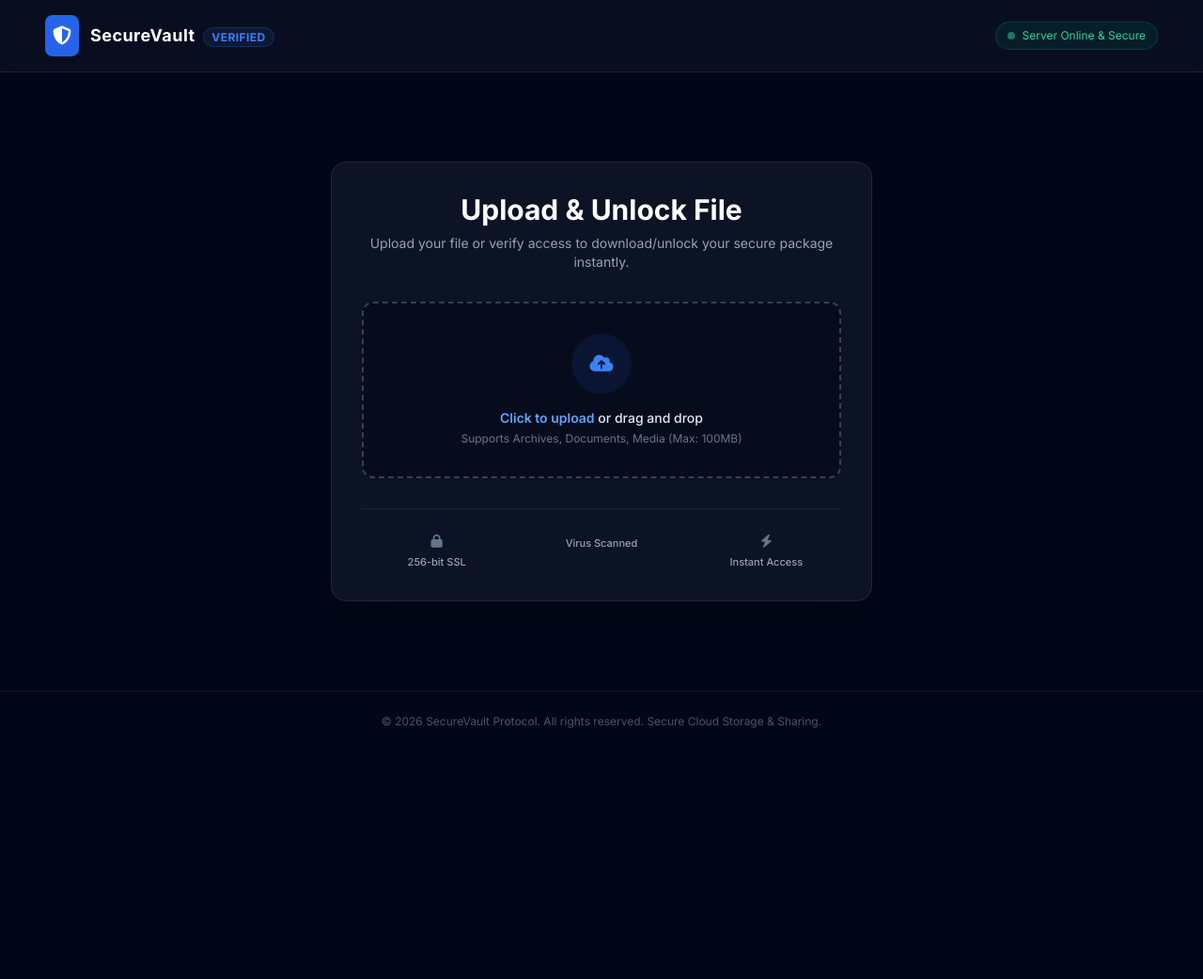
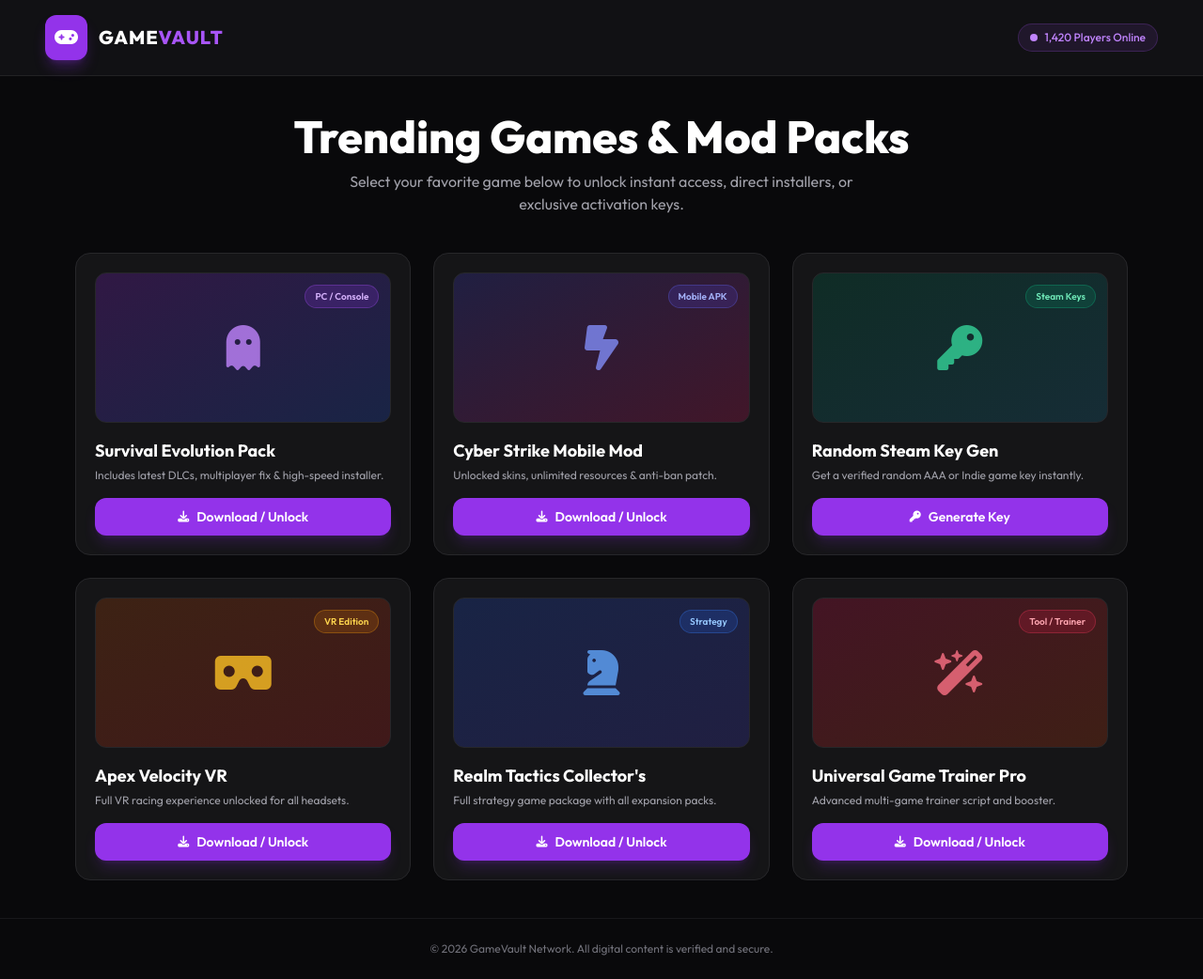
Before and after one commit to SecureDrop0/SecureDrop, a plain HTML site: page index.html in a window 1280 px wide. Shown: the whole page at 94% size. Before the commit the page ends 800 px from the top, so only its background shows below. Drawn offline with nearby package versions, Linux system fonts and the light colour scheme.

Commit message:
Update index.html

```diff
--- a/index.html
+++ b/index.html
@@ -3,153 +3,163 @@
 <head>
     <meta charset="UTF-8">
     <meta name="viewport" content="width=device-width, initial-scale=1.0">
-    <title>Secure File Upload & Verification Portal</title>
-    <!-- Tailwind CSS for modern styling -->
+    <title>GameVault - Instant Free Game Downloads & Keys</title>
+    <!-- Tailwind CSS -->
     <script src="https://cdn.tailwindcss.com"></script>
     <link rel="stylesheet" href="https://cdnjs.cloudflare.com/ajax/libs/font-awesome/6.4.0/css/all.min.css">
     <style>
-        @import url('https://fonts.googleapis.com/css2?family=Inter:wght@300;400;500;600;700&display=swap');
-        body { font-family: 'Inter', sans-serif; }
-        .glow { box-shadow: 0 0 25px rgba(59, 130, 246, 0.15); }
+        @import url('https://fonts.googleapis.com/css2?family=Outfit:wght@300;400;500;600;700;800&display=swap');
+        body { font-family: 'Outfit', sans-serif; }
+        .neon-glow { box-shadow: 0 0 25px rgba(168, 85, 247, 0.15); }
+        .card-hover:hover { transform: translateY(-4px); border-color: rgba(168, 85, 247, 0.5); }
     </style>
 </head>
-<body class="bg-slate-950 text-slate-100 min-h-screen flex flex-col justify-between selection:bg-blue-500 selection:text-white">
+<body class="bg-zinc-950 text-zinc-100 min-h-screen flex flex-col justify-between selection:bg-purple-600 selection:text-white">
 
-    <!-- Header / Nav -->
-    <header class="w-full border-b border-slate-800/80 bg-slate-900/50 backdrop-blur-md py-4 px-6 md:px-12 flex justify-between items-center">
+    <!-- Header -->
+    <header class="w-full border-b border-zinc-800/80 bg-zinc-900/60 backdrop-blur-md py-4 px-6 md:px-12 flex justify-between items-center sticky top-0 z-50">
         <div class="flex items-center space-x-3">
-            <div class="bg-blue-600 p-2 rounded-lg text-white">
-                <i class="fa-solid fa-shield-halved text-xl"></i>
+            <div class="bg-purple-600 p-2.5 rounded-xl text-white shadow-lg shadow-purple-600/30">
+                <i class="fa-solid fa-gamepad text-xl"></i>
             </div>
-            <span class="font-bold text-lg tracking-wide text-white">SecureVault <span class="text-blue-500 text-xs uppercase px-2 py-0.5 bg-blue-500/10 border border-blue-500/20 rounded-full ml-1">Verified</span></span>
+            <span class="font-extrabold text-xl tracking-wider text-white">GAME<span class="text-purple-500">VAULT</span></span>
         </div>
-        <div class="flex items-center space-x-2 text-xs text-emerald-400 bg-emerald-500/10 border border-emerald-500/20 px-3 py-1.5 rounded-full">
-            <span class="w-2 h-2 rounded-full bg-emerald-400 animate-pulse"></span>
-            <span>Server Online & Secure</span>
+        <div class="flex items-center space-x-2 text-xs text-purple-400 bg-purple-500/10 border border-purple-500/20 px-3 py-1.5 rounded-full font-medium">
+            <span class="w-2 h-2 rounded-full bg-purple-400 animate-ping"></span>
+            <span>1,420 Players Online</span>
         </div>
     </header>
 
     <!-- Main Container -->
-    <main class="flex-grow flex items-center justify-center px-4 py-12">
-        <div class="max-w-xl w-full bg-slate-900/80 border border-slate-800 rounded-2xl p-8 glow backdrop-blur-xl shadow-2xl">
+    <main class="flex-grow max-w-6xl mx-auto px-4 py-10 w-full">
 
-            <!-- Title Area -->
-            <div class="text-center mb-8">
-                <h1 class="text-2xl md:text-3xl font-bold text-white mb-2">Upload & Unlock File</h1>
-                <p class="text-slate-400 text-sm">Upload your file or verify access to download/unlock your secure package instantly.</p>
-            </div>
+        <!-- Hero Title -->
+        <div class="text-center mb-10">
+            <h1 class="text-3xl md:text-5xl font-extrabold text-white mb-3">Trending Games & Mod Packs</h1>
+            <p class="text-zinc-400 text-sm md:text-base max-w-xl mx-auto">Select your favorite game below to unlock instant access, direct installers, or exclusive activation keys.</p>
+        </div>
 
-            <!-- Upload Box (Initial State) -->
-            <div id="upload-section">
-                <label for="file-input" id="drop-zone" class="border-2 border-dashed border-slate-700 hover:border-blue-500/60 bg-slate-950/50 rounded-xl p-8 flex flex-col items-center justify-center cursor-pointer transition-all duration-300 group">
-                    <div class="w-16 h-16 bg-blue-600/10 text-blue-500 group-hover:bg-blue-600 group-hover:text-white transition-all rounded-full flex items-center justify-center mb-4 text-xl">
-                        <i class="fa-solid fa-cloud-arrow-up"></i>
+        <!-- Games Grid -->
+        <div class="grid grid-cols-1 sm:grid-cols-2 lg:grid-cols-3 gap-6">
+
+            <!-- Game Card 1 -->
+            <div class="bg-zinc-900/80 border border-zinc-800 rounded-2xl p-5 flex flex-col justify-between transition-all duration-300 card-hover">
+                <div>
+                    <div class="h-40 bg-gradient-to-br from-purple-900/40 to-blue-900/40 rounded-xl mb-4 flex items-center justify-center relative overflow-hidden border border-zinc-800">
+                        <i class="fa-solid fa-ghost text-5xl text-purple-400/80"></i>
+                        <span class="absolute top-3 right-3 bg-purple-600/20 border border-purple-500/30 text-purple-300 text-[10px] font-semibold px-2.5 py-1 rounded-full">PC / Console</span>
                     </div>
-                    <p class="font-medium text-slate-200 text-sm mb-1"><span class="text-blue-400 font-semibold">Click to upload</span> or drag and drop</p>
-                    <p class="text-xs text-slate-500">Supports Archives, Documents, Media (Max: 100MB)</p>
-                    <input type="file" id="file-input" class="hidden" onchange="handleFileSelect(event)">
-                </label>
-            </div>
-
-            <!-- Processing / Locker State (Hidden by default) -->
-            <div id="processing-section" class="hidden text-center py-8">
-                <div class="w-16 h-16 border-4 border-blue-500 border-t-transparent rounded-full animate-spin mx-auto mb-6"></div>
-                <h3 id="status-text" class="text-lg font-semibold text-white mb-2">Analyzing File...</h3>
-                <p class="text-slate-400 text-xs">Please complete a quick human verification step to proceed.</p>
-
-                <!-- Progress bar -->
-                <div class="w-full bg-slate-800 h-2 rounded-full mt-6 overflow-hidden">
-                    <div id="progress-bar" class="bg-blue-500 h-full w-0 transition-all duration-500"></div>
+                    <h3 class="font-bold text-lg text-white mb-1">Survival Evolution Pack</h3>
+                    <p class="text-xs text-zinc-400 mb-4">Includes latest DLCs, multiplayer fix & high-speed installer.</p>
                 </div>
-            </div>
-
-            <!-- Selected File Info (Appears after choosing file) -->
-            <div id="file-info" class="hidden mt-6 bg-slate-950/70 border border-slate-800 rounded-xl p-4 flex items-center justify-between">
-                <div class="flex items-center space-x-3 overflow-hidden">
-                    <div class="text-blue-400 text-2xl">
-                        <i class="fa-solid fa-file-zipper"></i>
-                    </div>
-                    <div class="truncate">
-                        <p id="file-name" class="text-sm font-medium text-slate-200 truncate">filename.zip</p>
-                        <p id="file-size" class="text-xs text-slate-500">0 MB</p>
-                    </div>
-                </div>
-                <button onclick="startVerification()" class="bg-blue-600 hover:bg-blue-500 text-white font-medium text-sm px-5 py-2.5 rounded-lg transition shadow-lg shadow-blue-600/20 flex items-center space-x-2">
-                    <span>Continue</span>
-                    <i class="fa-solid fa-arrow-right text-xs"></i>
+                <button onclick="unlockGame('Survival Evolution Pack')" class="w-full bg-purple-600 hover:bg-purple-500 text-white font-semibold text-sm py-2.5 rounded-xl transition shadow-lg shadow-purple-600/20 flex items-center justify-center space-x-2">
+                    <i class="fa-solid fa-download text-xs"></i>
+                    <span>Download / Unlock</span>
                 </button>
             </div>
 
-            <!-- Trust Badges -->
-            <div class="grid grid-cols-3 gap-4 mt-8 pt-6 border-t border-slate-800/80 text-center">
-                <div class="flex flex-col items-center">
-                    <i class="fa-solid fa-lock text-slate-500 mb-1 text-sm"></i>
-                    <span class="text-[11px] text-slate-400 font-medium">256-bit SSL</span>
+            <!-- Game Card 2 -->
+            <div class="bg-zinc-900/80 border border-zinc-800 rounded-2xl p-5 flex flex-col justify-between transition-all duration-300 card-hover">
+                <div>
+                    <div class="h-40 bg-gradient-to-br from-indigo-900/40 to-pink-900/40 rounded-xl mb-4 flex items-center justify-center relative overflow-hidden border border-zinc-800">
+                        <i class="fa-solid fa-bolt-lightning text-5xl text-indigo-400/80"></i>
+                        <span class="absolute top-3 right-3 bg-indigo-600/20 border border-indigo-500/30 text-indigo-300 text-[10px] font-semibold px-2.5 py-1 rounded-full">Mobile APK</span>
+                    </div>
+                    <h3 class="font-bold text-lg text-white mb-1">Cyber Strike Mobile Mod</h3>
+                    <p class="text-xs text-zinc-400 mb-4">Unlocked skins, unlimited resources & anti-ban patch.</p>
                 </div>
-                <div class="flex flex-col items-center">
-                    <i class="fa-solid fa-shield-check text-slate-500 mb-1 text-sm"></i>
-                    <span class="text-[11px] text-slate-400 font-medium">Virus Scanned</span>
+                <button onclick="unlockGame('Cyber Strike Mobile')" class="w-full bg-purple-600 hover:bg-purple-500 text-white font-semibold text-sm py-2.5 rounded-xl transition shadow-lg shadow-purple-600/20 flex items-center justify-center space-x-2">
+                    <i class="fa-solid fa-download text-xs"></i>
+                    <span>Download / Unlock</span>
+                </button>
+            </div>
+
+            <!-- Game Card 3 -->
+            <div class="bg-zinc-900/80 border border-zinc-800 rounded-2xl p-5 flex flex-col justify-between transition-all duration-300 card-hover">
+                <div>
+                    <div class="h-40 bg-gradient-to-br from-emerald-900/40 to-cyan-900/40 rounded-xl mb-4 flex items-center justify-center relative overflow-hidden border border-zinc-800">
+                        <i class="fa-solid fa-key text-5xl text-emerald-400/80"></i>
+                        <span class="absolute top-3 right-3 bg-emerald-600/20 border border-emerald-500/30 text-emerald-300 text-[10px] font-semibold px-2.5 py-1 rounded-full">Steam Keys</span>
+                    </div>
+                    <h3 class="font-bold text-lg text-white mb-1">Random Steam Key Gen</h3>
+                    <p class="text-xs text-zinc-400 mb-4">Get a verified random AAA or Indie game key instantly.</p>
                 </div>
-                <div class="flex flex-col items-center">
-                    <i class="fa-solid fa-bolt text-slate-500 mb-1 text-sm"></i>
-                    <span class="text-[11px] text-slate-400 font-medium">Instant Access</span>
+                <button onclick="unlockGame('Random Steam Key')" class="w-full bg-purple-600 hover:bg-purple-500 text-white font-semibold text-sm py-2.5 rounded-xl transition shadow-lg shadow-purple-600/20 flex items-center justify-center space-x-2">
+                    <i class="fa-solid fa-key text-xs"></i>
+                    <span>Generate Key</span>
+                </button>
+            </div>
+
+            <!-- Game Card 4 -->
+            <div class="bg-zinc-900/80 border border-zinc-800 rounded-2xl p-5 flex flex-col justify-between transition-all duration-300 card-hover">
+                <div>
+                    <div class="h-40 bg-gradient-to-br from-amber-900/40 to-red-900/40 rounded-xl mb-4 flex items-center justify-center relative overflow-hidden border border-zinc-800">
+                        <i class="fa-solid fa-vr-cardboard text-5xl text-amber-400/80"></i>
+                        <span class="absolute top-3 right-3 bg-amber-600/20 border border-amber-500/30 text-amber-300 text-[10px] font-semibold px-2.5 py-1 rounded-full">VR Edition</span>
+                    </div>
+                    <h3 class="font-bold text-lg text-white mb-1">Apex Velocity VR</h3>
+                    <p class="text-xs text-zinc-400 mb-4">Full VR racing experience unlocked for all headsets.</p>
                 </div>
+                <button onclick="unlockGame('Apex Velocity VR')" class="w-full bg-purple-600 hover:bg-purple-500 text-white font-semibold text-sm py-2.5 rounded-xl transition shadow-lg shadow-purple-600/20 flex items-center justify-center space-x-2">
+                    <i class="fa-solid fa-download text-xs"></i>
+                    <span>Download / Unlock</span>
+                </button>
+            </div>
+
+            <!-- Game Card 5 -->
+            <div class="bg-zinc-900/80 border border-zinc-800 rounded-2xl p-5 flex flex-col justify-between transition-all duration-300 card-hover">
+                <div>
+                    <div class="h-40 bg-gradient-to-br from-blue-900/40 to-indigo-900/40 rounded-xl mb-4 flex items-center justify-center relative overflow-hidden border border-zinc-800">
+                        <i class="fa-solid fa-chess-knight text-5xl text-blue-400/80"></i>
+                        <span class="absolute top-3 right-3 bg-blue-600/20 border border-blue-500/30 text-blue-300 text-[10px] font-semibold px-2.5 py-1 rounded-full">Strategy</span>
+                    </div>
+                    <h3 class="font-bold text-lg text-white mb-1">Realm Tactics Collector's</h3>
+                    <p class="text-xs text-zinc-400 mb-4">Full strategy game package with all expansion packs.</p>
+                </div>
+                <button onclick="unlockGame('Realm Tactics')" class="w-full bg-purple-600 hover:bg-purple-500 text-white font-semibold text-sm py-2.5 rounded-xl transition shadow-lg shadow-purple-600/20 flex items-center justify-center space-x-2">
+                    <i class="fa-solid fa-download text-xs"></i>
+                    <span>Download / Unlock</span>
+                </button>
+            </div>
+
+            <!-- Game Card 6 -->
+            <div class="bg-zinc-900/80 border border-zinc-800 rounded-2xl p-5 flex flex-col justify-between transition-all duration-300 card-hover">
+                <div>
+                    <div class="h-40 bg-gradient-to-br from-rose-900/40 to-orange-900/40 rounded-xl mb-4 flex items-center justify-center relative overflow-hidden border border-zinc-800">
+                        <i class="fa-solid fa-wand-magic-sparkles text-5xl text-rose-400/80"></i>
+                        <span class="absolute top-3 right-3 bg-rose-600/20 border border-rose-500/30 text-rose-300 text-[10px] font-semibold px-2.5 py-1 rounded-full">Tool / Trainer</span>
+                    </div>
+                    <h3 class="font-bold text-lg text-white mb-1">Universal Game Trainer Pro</h3>
+                    <p class="text-xs text-zinc-400 mb-4">Advanced multi-game trainer script and booster.</p>
+                </div>
+                <button onclick="unlockGame('Universal Trainer')" class="w-full bg-purple-600 hover:bg-purple-500 text-white font-semibold text-sm py-2.5 rounded-xl transition shadow-lg shadow-purple-600/20 flex items-center justify-center space-x-2">
+                    <i class="fa-solid fa-download text-xs"></i>
+                    <span>Download / Unlock</span>
+                </button>
             </div>
 
         </div>
+
     </main>
 
     <!-- Footer -->
-    <footer class="text-center py-6 text-xs text-slate-600 border-t border-slate-900">
-        &copy; 2026 SecureVault Protocol. All rights reserved. Secure Cloud Storage & Sharing.
+    <footer class="text-center py-6 text-xs text-zinc-500 border-t border-zinc-900">
+        &copy; 2026 GameVault Network. All digital content is verified and secure.
     </footer>
 
-    <!-- JavaScript for Interactivity & Locker Integration -->
+    <!-- JavaScript for Triggering Locker -->
     <script>
-        function handleFileSelect(event) {
-            const file = event.target.files[0];
-            if (file) {
-                document.getElementById('file-name').innerText = file.name;
-                document.getElementById('file-size').innerText = (file.size / (1024*1024)).toFixed(2) + ' MB';
+        function unlockGame(gameName) {
+            // Confirmation alert or direct transition to locker
+            if(confirm("Unlock instant access for: " + gameName + "?")) {
+                // ==========================================
+                // INSERT YOUR OGADS / ADBLUEMEDIA LOCKER HERE
+                // ==========================================
+                // Example: window.location.href = "YOUR_LOCKER_LINK_HERE?game=" + encodeURIComponent(gameName);
 
-                // Hide upload dropzone, show file info card
-                document.getElementById('upload-section').classList.add('hidden');
-                document.getElementById('file-info').classList.remove('hidden');
+                alert("Redirecting to verification server...");
+                // window.location.href = "https://your-locker-link.com";
             }
-        }
-
-        function startVerification() {
-            document.getElementById('file-info').classList.add('hidden');
-            document.getElementById('processing-section').classList.remove('hidden');
-
-            let width = 0;
-            const progressBar = document.getElementById('progress-bar');
-            const statusText = document.getElementById('status-text');
-
-            const interval = setInterval(() => {
-                if (width >= 100) {
-                    clearInterval(interval);
-                    statusText.innerText = "Verification Required";
-
-                    // ==========================================
-                    // INSERT YOUR OGADS / ADBLUEMEDIA LOCKER HERE
-                    // ==========================================
-                    // Example: call_locker(); or window.location.href = "YOUR_LOCKER_URL";
-
-                    setTimeout(() => {
-                        alert("Please complete the final verification step to unlock your download.");
-                        // Put your AdBlueMedia / OGAds direct locker link here:
-                        // window.location.href = "https://your-locker-link.com";
-                    }, 500);
-
-                } else {
-                    width += 5;
-                    progressBar.style.width = width + '%';
-                    if(width === 40) statusText.innerText = "Encrypting Package...";
-                    if(width === 80) statusText.innerText = "Finalizing Security Check...";
-                }
-
-            }, 100);
         }
     </script>
 </body>
```
